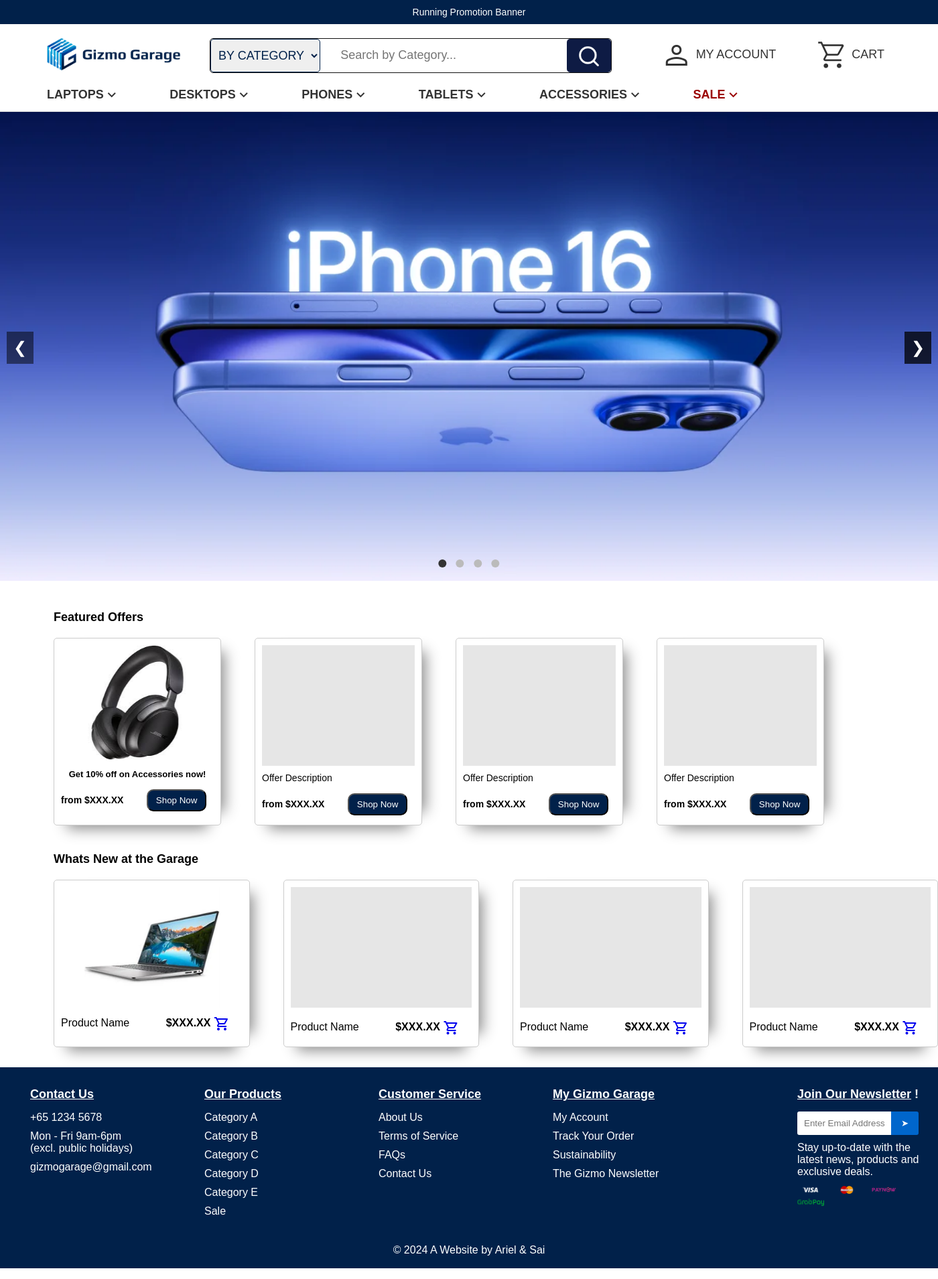
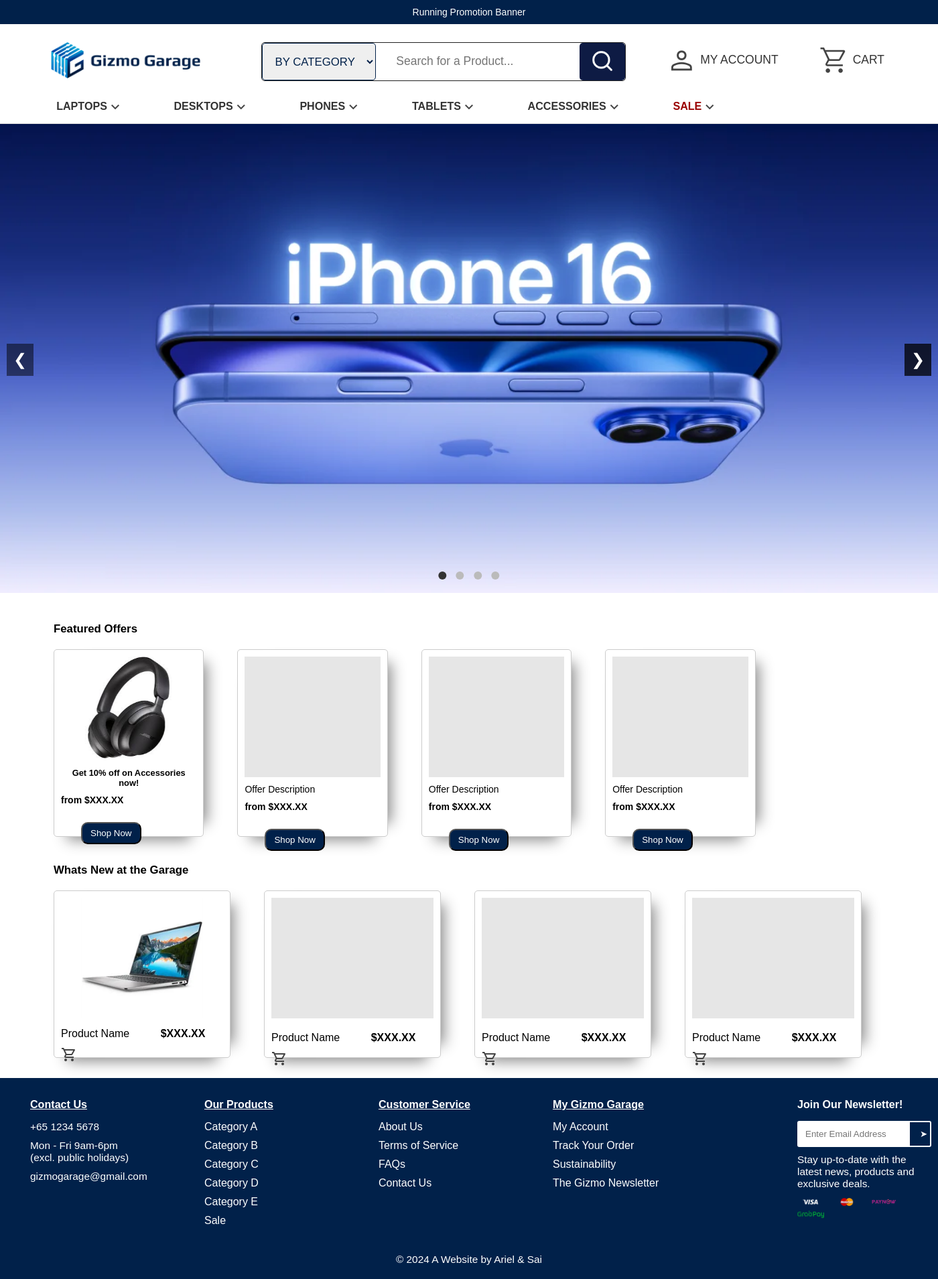
Before and after one commit to Sai25234/Gizmo-Garage-IE4727, a PHP site: page / in a window 1400 px wide. Shown: the whole page at 67% size. Run offline with PHP 8.4, Linux system fonts and the light colour scheme.

Commit message:
css styling

```diff
--- a/css/main.css
+++ b/css/main.css
@@ -11,14 +11,16 @@
 header {
   background-color: white;
   border-bottom: 1px solid #ddd;
+  width: 100%;
 }
 
-.promo-banner {
+.running-promo-banner {
   background-color: #01214A;
   color: white;
   text-align: center;
   padding: 10px 0 10px;
-  font-size: 14px;
+  font-size: 1vw;
+  width: 100%;
 }
 
 .top-bar {
@@ -26,14 +28,18 @@
   justify-content: space-between;
   align-items: center;
   padding: 20px 20px;
-
   background-color: white;
+  width: 100%;
+  height: 8vw;
 }
 
 .logo img {
-  margin-left: 50px;
-  width: 200px;
-  height: 50px;
+  margin-left: 4vw;
+  height: 4vw;
+  aspect-ratio: 4;
+}
+.logo{
+  width: 25%;
 }
 
 .search-bar {
@@ -41,16 +47,17 @@
   align-items: center;
   flex: 1;
   margin: 0 30px;
-  border: 1px solid #111 ;
+  border: 1px solid #222;
   border-radius: 5px;
-  max-width: 600px;
+  width: 42%;
+  max-width: 60%;
 }
 
 .search-bar select {
   margin-left: 0px;
-  height: 50px;
-  width: 180px;
-  font-size: 18px;
+  height: 4vw;
+  width: 40%;
+  font-size: 1.2vw;
   font-weight: 500;
   text-align: center;
   border: 1px solid #01214A ;
@@ -59,24 +66,24 @@
 }
 
 .search-bar input {
-  width: 400px;
-  height: 50px;
+  width: 70%;
+  height: 4vw;
   align-items: center;
   border: 0;
   padding-left: 30px;
-  font-size: 16px;
+  font-size: 1.1vw;
 }
 
 .search-bar input::placeholder {
   text-align: left;
-  font-size: 18px;
+  font-size: 1.25vw;
 }
 
 .search-bar button {
   padding: 6px 10px;
   background-color: #0e1b44;
-  height: 50px;
-  width: 70px;
+  height: 4vw;
+  width: 15%;
   border: none;
   border-radius: 5px;
   cursor: pointer;
@@ -91,13 +98,13 @@
 
 .account-cart a {
   text-decoration: none;
-  font-size: 18px;
+  font-size: 1.25vw;
   font-weight: 500;
   color: #333;
 }
 
 .account-cart .material-symbols-outlined{
-  font-size: 48px;
+  font-size: 3.3vw;
   font-variation-settings:
   'FILL' 0,
   'wght' 400,
@@ -126,7 +133,7 @@
 
 .nav-bar {
   background-color: #fff;
-  margin-left: 15px;
+  margin-left: 2%;
   text-align: left;
   padding-bottom: 12px;
 }
@@ -136,10 +143,10 @@
   text-decoration: underline .12em rgba(0, 50, 116, 0);
   text-underline-offset: 0.2em;
   transition: text-decoration-color 300ms;
-  font-size: 18px;
+  font-size: 1.15vw;
   font-weight: 600;
   color: #333;
-  padding-left: 40px;
+  padding-left: 3%;
 }
 
 /* General reset */
@@ -218,7 +225,7 @@
 /* Responsiveness */
 @media (max-width: 768px) {
   .carousel button {
-      font-size: 18px;
+      font-size: 1.2vw;
   }
 
   .carousel img {
@@ -242,6 +249,10 @@
 
 .material-symbols-outlined {
   vertical-align: middle;
+  color: #444;
+}
+.material-symbols-outlined:hover {
+  color: #01214A;
 }
 
 a.sale-link {
@@ -276,12 +287,12 @@
 
 .footer-column h4, .newsletter-column h4 {
   margin-bottom: 15px;
-  font-size: 18px;
+  font-size: 1.15vw;
 }
 
 .footer-column p, .newsletter-column p {
   margin-bottom: 10px;
-  font-size: 16px;
+  font-size: 1.1vw;
 }
 
 .footer-column ul {
@@ -310,22 +321,24 @@
 .newsletter-form {
   display: flex;
   margin-bottom: 10px;
+  border: 2px solid #fff;
+  border-radius: 3px;
 }
 
 .newsletter-form input {
   padding: 10px;
   border: none;
-  border-radius: 3px 0 0 3px;
-  width: 70%;
+  width: 88%;
 }
 
 .newsletter-form button {
-  background-color: #0066cc;
+  background-color: #01214A;
   border: none;
   color: white;
   padding: 10px 15px;
   cursor: pointer;
   border-radius: 0 3px 3px 0;
+  width: 12%;
 }
 
 .payment-methods img {
@@ -336,7 +349,7 @@
 .footer-bottom {
   text-align: center;
   margin-top: 0px;
-  font-size: 16px;
+  font-size: 1.1vw;
 }
 
 @media (max-width: 768px) {
@@ -367,7 +380,7 @@
 }
 
 .offer-categories h2 {
-  font-size: 18px;
+  font-size: 1.2vw;
   margin-bottom: 20px;
 }
 
@@ -382,7 +395,7 @@
   border-radius: 5px;
   padding: 10px;
   height: 280px;
-  width: 250px;
+  width: 17%;
   box-shadow: 0px 0px 0px 0px rgba(0, 0, 0, 0), 25px 0 20px -20px rgba(0, 0, 0, 0.45), 0px 25px 20px -20px rgba(0, 0, 0, 0.45);
 
 }
@@ -393,7 +406,7 @@
   border-radius: 5px;
   padding: 10px;
   height: 250px;
-  width: 300px;
+  width: 20%;
   box-shadow: 0px 0px 0px 0px rgba(0, 0, 0, 0), 25px 0 20px -20px rgba(0, 0, 0, 0.45), 0px 25px 20px -20px rgba(0, 0, 0, 0.45);
 
 }
@@ -417,11 +430,11 @@
 }
 
 .offer-item p {
-  font-size: 14px;
+  font-size: 1vw;
 }
 
 .offer-item h3 {
-  font-size: 13px;
+  font-size: 0.92vw;
   text-align: center;
 }
 
@@ -431,7 +444,7 @@
   display: inline-block;
 }
 .new-product .price {
-  margin-left: 50px;
+  margin-left: 3vw;
 }
 .new-product p{
   display: inline-block;
@@ -451,7 +464,8 @@
 }
 
 .shop-now-btn:hover {
-  background-color: #0055b3;
+  background-color: #fff;
+  color: #01214A;
 }
 
 .new-products {
@@ -460,7 +474,7 @@
 }
 
 .new-products h2 {
-  font-size: 24px;
+  font-size: 1.3vw;
   margin-bottom: 20px;
 }
 
--- a/index.html
+++ b/index.html
@@ -13,7 +13,7 @@
   </head>
   <body>
     <header>
-      <div class="promo-banner">Running Promotion Banner</div>
+      <div class="running-promo-banner">Running Promotion Banner</div>
       <div class="top-bar">
         <div class="logo">
           <img src="images/gizmogaragelogo.png" alt="Gizmo Garage" />
@@ -22,7 +22,7 @@
           <select>
             <option value="category">BY CATEGORY</option>
           </select>
-          <input type="text" placeholder="Search by Category..." />
+          <input type="text" placeholder="Search for a Product..." />
           <button>
             <img
               src="images/search_icon.png"
@@ -210,7 +210,7 @@
                 </ul>
             </div>
             <div class="newsletter-column">
-                <h4><u>Join Our Newsletter</u> !</h4>
+                <h4>Join Our Newsletter!</h4>
                 <form class="newsletter-form">
                     <input type="email" placeholder="Enter Email Address">
                     <button type="submit">&#10148;</button>
```
